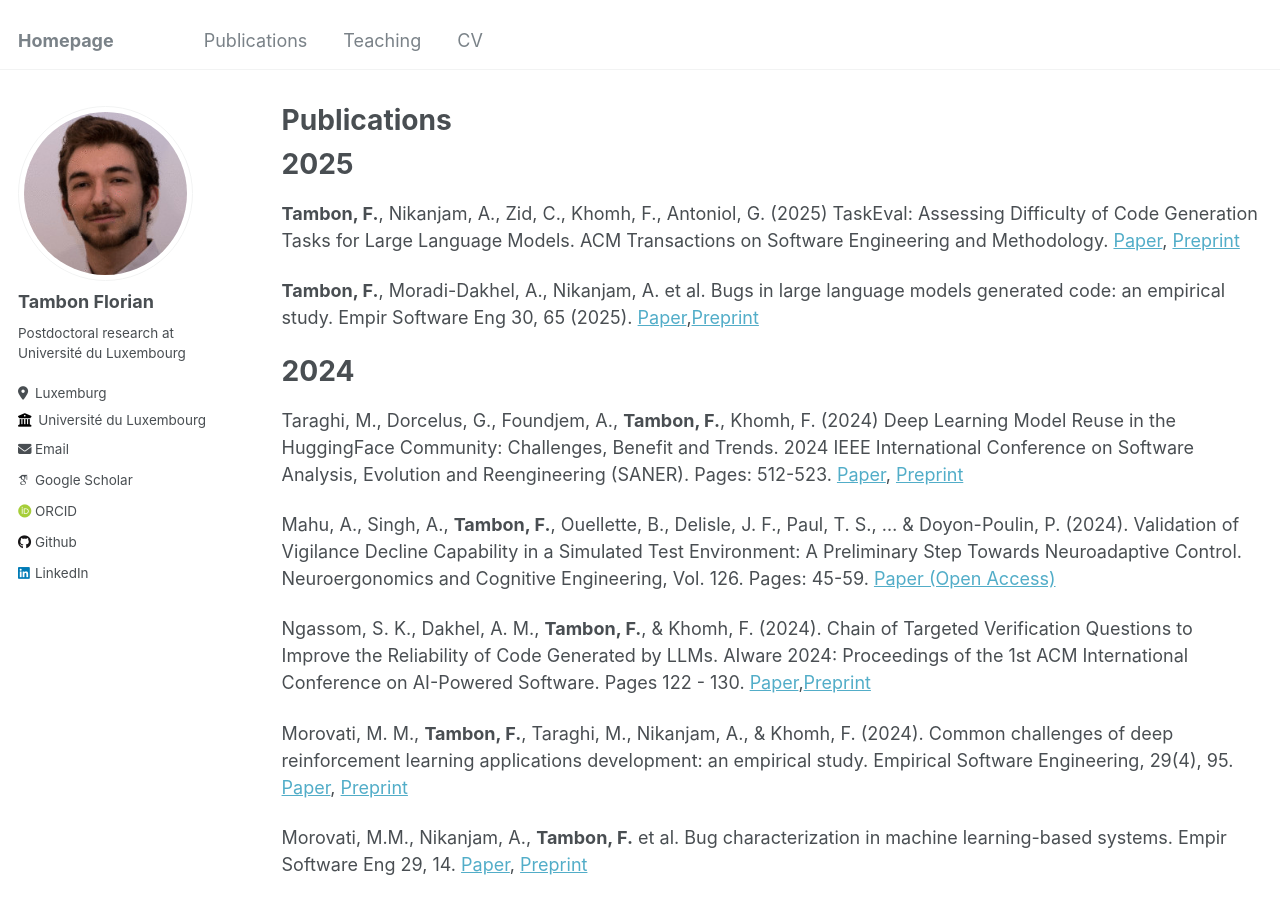
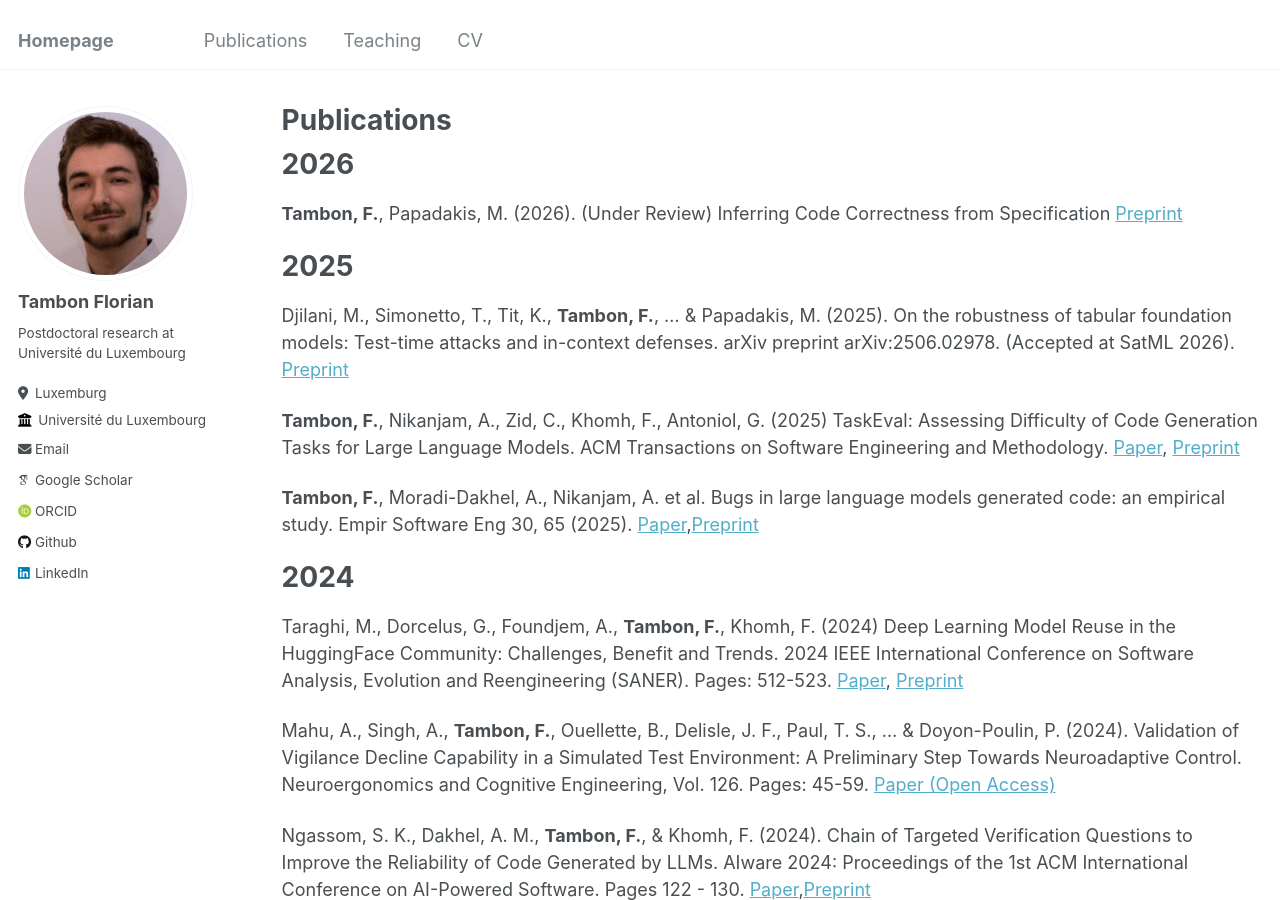
Before and after one commit to florian-tambon/florian-tambon.github.io, a Jekyll site: the page built from _pages/publications.md, in a window 1280 px wide and 900 px high. Built offline with Jekyll 4.4.1, drawn with Linux system fonts in a browser that asks for light colours; some web fonts are replaced.

Commit message:
update publication

```diff
--- a/_pages/publications.md
+++ b/_pages/publications.md
@@ -7,7 +7,13 @@ author_profile: true
 
 {% include base_path %}
 
+# 2026
+
+**Tambon, F.**, Papadakis, M. (2026). (Under Review) Inferring Code Correctness from Specification [Preprint](/files/inference_code_correctness.pdf)
+
 # 2025
+
+Djilani, M., Simonetto, T., Tit, K., **Tambon, F.**, ... & Papadakis, M. (2025). On the robustness of tabular foundation models: Test-time attacks and in-context defenses. arXiv preprint arXiv:2506.02978. (Accepted at SatML 2026). [Preprint](https://arxiv.org/pdf/2506.02978)
 
 **Tambon, F.**, Nikanjam, A., Zid, C., Khomh, F., Antoniol, G. (2025) TaskEval: Assessing Difficulty of Code Generation Tasks for Large Language Models. ACM Transactions on Software Engineering and Methodology. [Paper](https://doi.org/10.1145/3773285), [Preprint](https://arxiv.org/abs/2407.21227)
 
```
